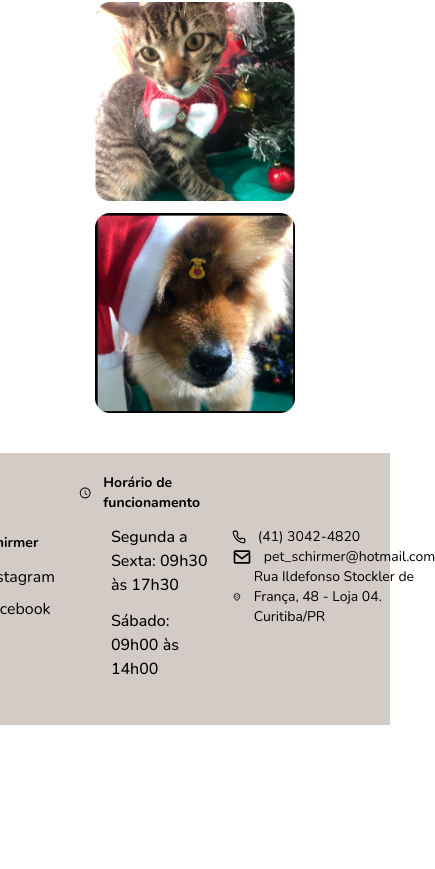
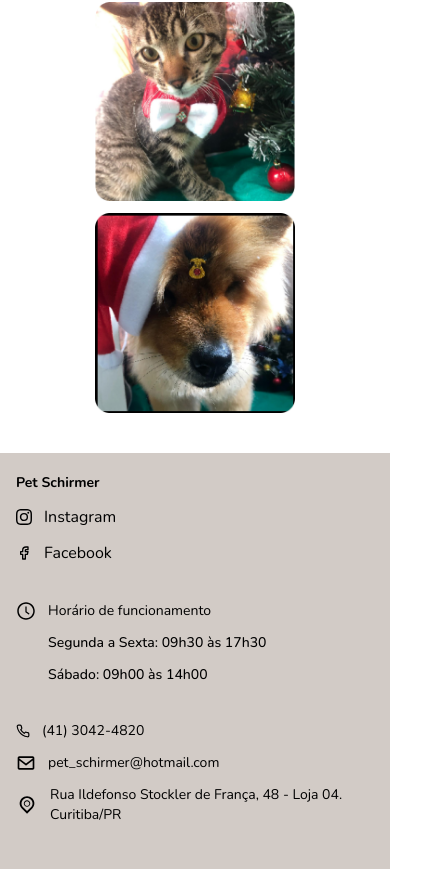
Before and after one commit to deniseschirmer/next-petschirmer, a Next.js app: page / in a window 390 px wide. Shown: the part 4623-5492 px from the top of the page, 435 px wide, since content can reach past the window. Before the commit the page ends 5348 px from the top, so only its background shows below. Built offline with nearby package versions, Linux system fonts and the light colour scheme.

Commit message:
style: adding style for footer component

```diff
--- a/src/components/Footer.tsx
+++ b/src/components/Footer.tsx
@@ -7,12 +7,15 @@ import { LuPhone } from "react-icons/lu";
 import Link from "next/link";
 const Footer = () => {
   return (
-    <footer className="flex bg-xlight-brown font-nunito py-5 md:py-6 lg:py-7 px-4 md:px-6 lg:px-12 gap-6 items-center justify-center">
+    <footer
+      className="flex bg-xlight-brown font-nunito py-5 md:py-6 lg:py-7 px-4 md:px-6 lg:px-12 gap-3
+     md:gap-10 md:justify-start lg:justify-center flex-col sm:flex-row"
+    >
       <div className="flex flex-col gap-3 mb-6 ">
         <h3 className="flex text-sm md:text-lg font-nunito gap-3 font-bold">
           Pet Schirmer
         </h3>
-        <ul className="flex flex-col gap-2">
+        <ul className="flex flex-col gap-3">
           <li className="flex items-center">
             <Link
               href="https://www.instagram.com/petschirmer/"
@@ -35,27 +38,36 @@ const Footer = () => {
           </li>
         </ul>
       </div>
+      <div className="flex flex-col lg:flex-row gap-3">
         <div className="flex flex-col gap-3 mb-6 ">
-        <h3 className="flex text-sm md:text-lg font-nunito gap-3 font-bold items-center">
-          <AiOutlineClockCircle size={20} style={{ verticalAlign: "middle" }} />
+          <h3 className="flex text-sm md:text-lg font-nunito gap-3 items-center">
+            <AiOutlineClockCircle
+              size={20}
+              style={{ verticalAlign: "middle" }}
+            />
             Horário de funcionamento
           </h3>
-        <p className="pl-8 font-medium">Segunda a Sexta: 09h30 às 17h30</p>
-        <p className="pl-8 font-medium">Sábado: 09h00 às 14h00</p>
+          <p className="flex pl-8 text-sm md:text-base lg:text-lg font-medium">
+            Segunda a Sexta: 09h30 às 17h30
+          </p>
+          <p className="flex pl-8 text-sm md:text-base lg:text-lg font-medium">
+            Sábado: 09h00 às 14h00
+          </p>
         </div>
-      <div className="flex flex-col mb-6">
-        <p className="flex text-sm md:text-lg font-nunito gap-3 items-center">
+        <div className="flex flex-col gap-3 mb-6">
+          <p className="flex text-sm  md:text-base lg:text-lg font-nunito gap-3 items-center">
             <LuPhone />
             (41) 3042-4820
           </p>
-        <p className="flex text-sm md:text-lg font-nunito gap-3 items-center">
+          <p className="flex text-sm md:text-base lg:text-lg font-nunito gap-3 items-center">
             <BiEnvelope size={20} />
             pet_schirmer@hotmail.com
           </p>
-        <p className="flex text-sm md:text-lg font-nunito gap-3 items-center">
-          <TiLocationOutline size={20} />
+          <p className="flex text-sm md:text-base lg:text-lg font-nunito gap-3 items-center">
+            <TiLocationOutline size={25} />
             Rua Ildefonso Stockler de França, 48 - Loja 04. Curitiba/PR
           </p>
+        </div>
       </div>
     </footer>
   );
```
Lines whose indentation alone changed are shown as unchanged.
